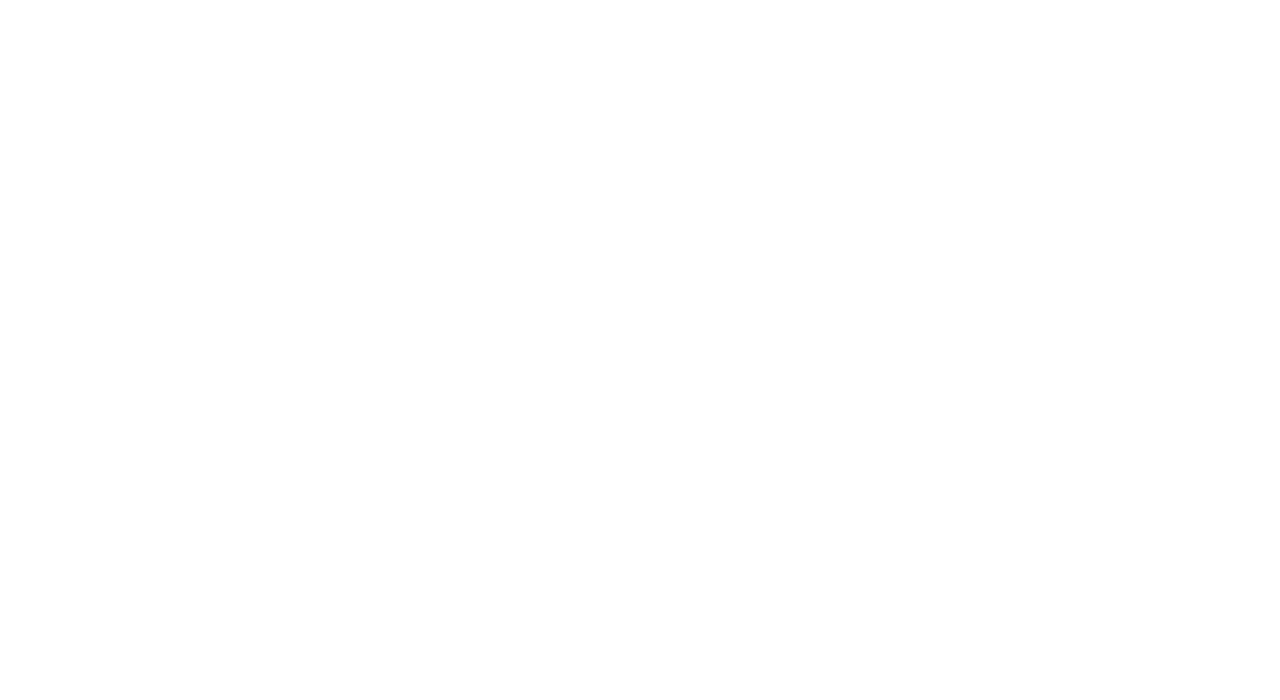
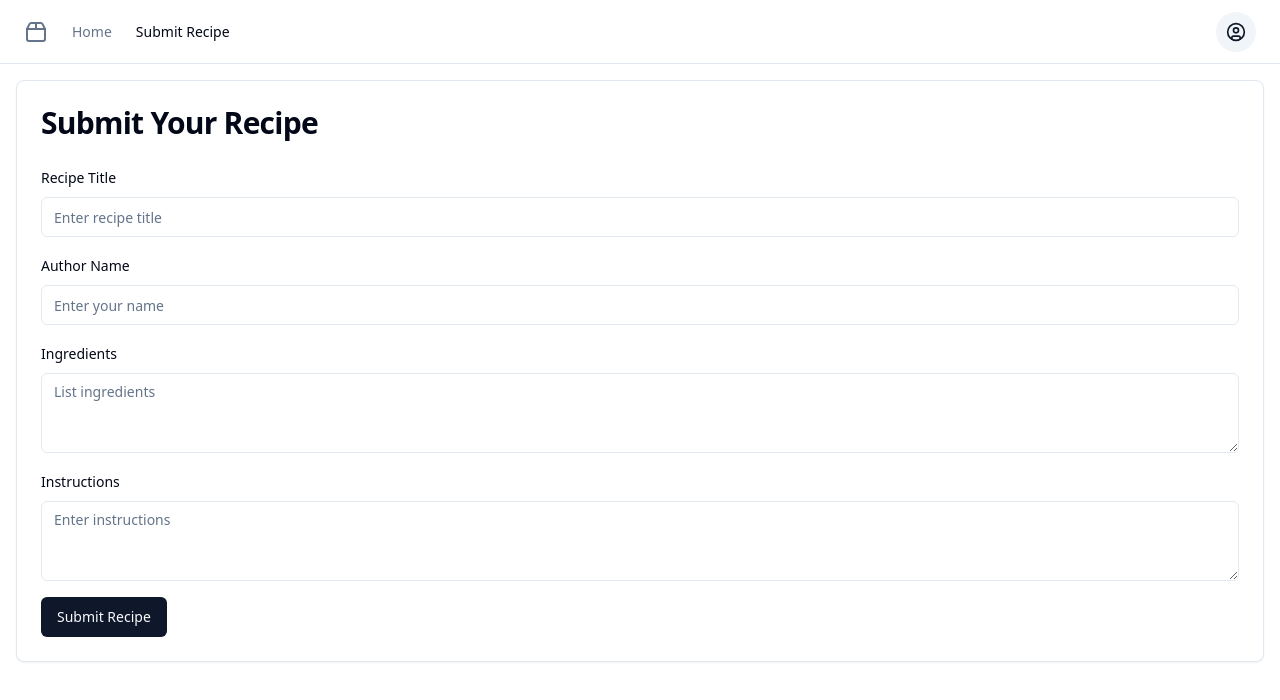
Before and after one commit to GPT-Engineer-App-Dev/cook-with-friends, a React (Vite) app: page /submit-recipe in a window 1280 px wide. Before the commit this address had no page. Shown: the top 700 px of the page. Built offline with nearby package versions, Linux system fonts and the light colour scheme.

Commit message:
Initial layout for recipe sharing website with Home, Recipe, and Submit Recipe pages.

```diff
--- a/src/App.jsx
+++ b/src/App.jsx
@@ -1,17 +1,25 @@
 import { Toaster } from "@/components/ui/sonner";
 import { TooltipProvider } from "@/components/ui/tooltip";
 import { QueryClient, QueryClientProvider } from "@tanstack/react-query";
-import { Home } from "lucide-react";
+import { Home, PlusCircle } from "lucide-react";
 import { Route, BrowserRouter as Router, Routes } from "react-router-dom";
-import Layout from "./layouts/default"; // available: default, navbar, sidebar
+import Layout from "./layouts/navbar";
 import Index from "./pages/Index.jsx";
+import SubmitRecipe from "./pages/SubmitRecipe.jsx";
+import Recipe from "./pages/Recipe.jsx";
+
 const queryClient = new QueryClient();
 
 export const navItems = [
   {
-    title: "Home", // Feel free to change this to your liking
+    title: "Home",
     to: "/",
     icon: <Home className="h-4 w-4" />,
+  },
+  {
+    title: "Submit Recipe",
+    to: "/submit-recipe",
+    icon: <PlusCircle className="h-4 w-4" />,
   },
 ];
 
@@ -24,7 +32,8 @@ const App = () => {
           <Routes>
             <Route path="/" element={<Layout />}>
               <Route index element={<Index />} />
-              {/* Add more routes here as needed */}
+              <Route path="submit-recipe" element={<SubmitRecipe />} />
+              <Route path="recipe/:id" element={<Recipe />} />
             </Route>
           </Routes>
         </Router>
--- a/src/pages/Index.jsx
+++ b/src/pages/Index.jsx
@@ -1,10 +1,64 @@
-// Update this page (the content is just a fallback if you fail to update the page)
+import { Card, CardContent, CardDescription, CardHeader, CardTitle } from "@/components/ui/card";
+import { Link } from "react-router-dom";
 
 const Index = () => {
   return (
-    <div className="text-center">
-      <h1 className="text-3xl">Your Blank Canvas</h1>
-      <p>Chat with the agent to start making edits.</p>
+    <div className="space-y-8">
+      <header className="text-center">
+        <h1 className="text-4xl font-bold">Welcome to Recipe Share</h1>
+        <p className="text-lg text-muted-foreground">Discover and share amazing recipes from around the world.</p>
+      </header>
+
+      <section>
+        <h2 className="text-2xl font-semibold mb-4">Featured Recipes</h2>
+        <div className="grid grid-cols-1 md:grid-cols-2 lg:grid-cols-3 gap-4">
+          <Card>
+            <img src="/placeholder.svg" alt="placeholder" className="mx-auto object-cover w-full h-[200px]" />
+            <CardHeader>
+              <CardTitle>Recipe Title</CardTitle>
+              <CardDescription>Short description of the recipe.</CardDescription>
+            </CardHeader>
+          </Card>
+          <Card>
+            <img src="/placeholder.svg" alt="placeholder" className="mx-auto object-cover w-full h-[200px]" />
+            <CardHeader>
+              <CardTitle>Recipe Title</CardTitle>
+              <CardDescription>Short description of the recipe.</CardDescription>
+            </CardHeader>
+          </Card>
+          <Card>
+            <img src="/placeholder.svg" alt="placeholder" className="mx-auto object-cover w-full h-[200px]" />
+            <CardHeader>
+              <CardTitle>Recipe Title</CardTitle>
+              <CardDescription>Short description of the recipe.</CardDescription>
+            </CardHeader>
+          </Card>
+        </div>
+      </section>
+
+      <section>
+        <h2 className="text-2xl font-semibold mb-4">Recent Recipes</h2>
+        <div className="space-y-4">
+          <Card>
+            <CardContent>
+              <Link to="/recipe/1" className="text-xl font-semibold">Recipe Title</Link>
+              <p className="text-muted-foreground">Short description of the recipe.</p>
+            </CardContent>
+          </Card>
+          <Card>
+            <CardContent>
+              <Link to="/recipe/2" className="text-xl font-semibold">Recipe Title</Link>
+              <p className="text-muted-foreground">Short description of the recipe.</p>
+            </CardContent>
+          </Card>
+          <Card>
+            <CardContent>
+              <Link to="/recipe/3" className="text-xl font-semibold">Recipe Title</Link>
+              <p className="text-muted-foreground">Short description of the recipe.</p>
+            </CardContent>
+          </Card>
+        </div>
+      </section>
     </div>
   );
 };
--- /dev/null
+++ b/src/pages/Recipe.jsx
@@ -0,0 +1,42 @@
+import { useParams } from "react-router-dom";
+import { Card, CardContent, CardHeader, CardTitle } from "@/components/ui/card";
+
+const Recipe = () => {
+  const { id } = useParams();
+
+  return (
+    <div className="space-y-8">
+      <Card>
+        <img src="/placeholder.svg" alt="placeholder" className="mx-auto object-cover w-full h-[400px]" />
+        <CardHeader>
+          <CardTitle className="text-3xl">Recipe Title {id}</CardTitle>
+          <p className="text-muted-foreground">by Author Name</p>
+        </CardHeader>
+        <CardContent>
+          <section className="mb-4">
+            <h2 className="text-2xl font-semibold">Ingredients</h2>
+            <ul className="list-disc list-inside">
+              <li>Ingredient 1</li>
+              <li>Ingredient 2</li>
+              <li>Ingredient 3</li>
+            </ul>
+          </section>
+          <section className="mb-4">
+            <h2 className="text-2xl font-semibold">Instructions</h2>
+            <ol className="list-decimal list-inside">
+              <li>Step 1</li>
+              <li>Step 2</li>
+              <li>Step 3</li>
+            </ol>
+          </section>
+          <section>
+            <h2 className="text-2xl font-semibold">Comments</h2>
+            <p className="text-muted-foreground">No comments yet.</p>
+          </section>
+        </CardContent>
+      </Card>
+    </div>
+  );
+};
+
+export default Recipe;
--- /dev/null
+++ b/src/pages/SubmitRecipe.jsx
@@ -0,0 +1,94 @@
+import { useForm } from "react-hook-form";
+import { zodResolver } from "@hookform/resolvers/zod";
+import { z } from "zod";
+import { Button } from "@/components/ui/button";
+import { Input } from "@/components/ui/input";
+import { Textarea } from "@/components/ui/textarea";
+import { Card, CardContent, CardHeader, CardTitle } from "@/components/ui/card";
+import { Form, FormControl, FormField, FormItem, FormLabel, FormMessage } from "@/components/ui/form";
+
+const schema = z.object({
+  title: z.string().min(1, "Title is required"),
+  author: z.string().min(1, "Author name is required"),
+  ingredients: z.string().min(1, "Ingredients are required"),
+  instructions: z.string().min(1, "Instructions are required"),
+});
+
+const SubmitRecipe = () => {
+  const form = useForm({
+    resolver: zodResolver(schema),
+  });
+
+  const onSubmit = (data) => {
+    console.log(data);
+  };
+
+  return (
+    <Card>
+      <CardHeader>
+        <CardTitle className="text-3xl">Submit Your Recipe</CardTitle>
+      </CardHeader>
+      <CardContent>
+        <Form {...form}>
+          <form onSubmit={form.handleSubmit(onSubmit)} className="space-y-4">
+            <FormField
+              control={form.control}
+              name="title"
+              render={({ field }) => (
+                <FormItem>
+                  <FormLabel>Recipe Title</FormLabel>
+                  <FormControl>
+                    <Input placeholder="Enter recipe title" {...field} />
+                  </FormControl>
+                  <FormMessage />
+                </FormItem>
+              )}
+            />
+            <FormField
+              control={form.control}
+              name="author"
+              render={({ field }) => (
+                <FormItem>
+                  <FormLabel>Author Name</FormLabel>
+                  <FormControl>
+                    <Input placeholder="Enter your name" {...field} />
+                  </FormControl>
+                  <FormMessage />
+                </FormItem>
+              )}
+            />
+            <FormField
+              control={form.control}
+              name="ingredients"
+              render={({ field }) => (
+                <FormItem>
+                  <FormLabel>Ingredients</FormLabel>
+                  <FormControl>
+                    <Textarea placeholder="List ingredients" {...field} />
+                  </FormControl>
+                  <FormMessage />
+                </FormItem>
+              )}
+            />
+            <FormField
+              control={form.control}
+              name="instructions"
+              render={({ field }) => (
+                <FormItem>
+                  <FormLabel>Instructions</FormLabel>
+                  <FormControl>
+                    <Textarea placeholder="Enter instructions" {...field} />
+                  </FormControl>
+                  <FormMessage />
+                </FormItem>
+              )}
+            />
+            <Button type="submit">Submit Recipe</Button>
+          </form>
+        </Form>
+      </CardContent>
+    </Card>
+  );
+};
+
+export default SubmitRecipe;
```
